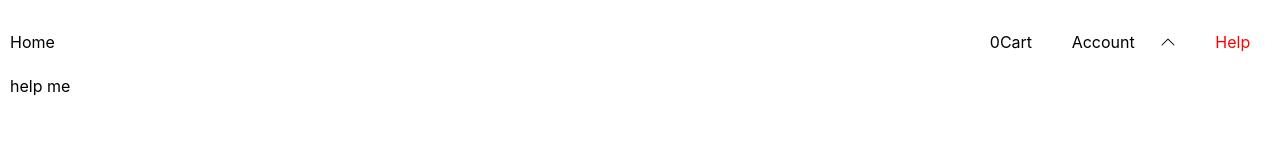
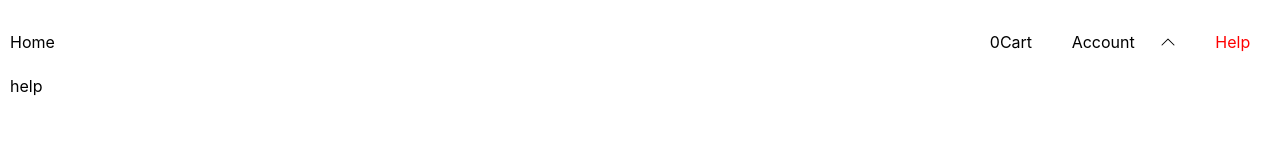
Before and after one commit to inedjosh/j-d-next-e-commerce, a Next.js app: page /help in a window 1280 px wide. Shown: the top 164 px of the page. Built offline with nearby package versions, Linux system fonts and the light colour scheme.

Commit message:
profile uppdate working

```diff
--- a/pages/help.js
+++ b/pages/help.js
@@ -1,7 +1,7 @@
 import React from "react";
 
 function help() {
-  return <div>help me</div>;
+  return <div>help </div>;
 }
 
 export default help;
```
